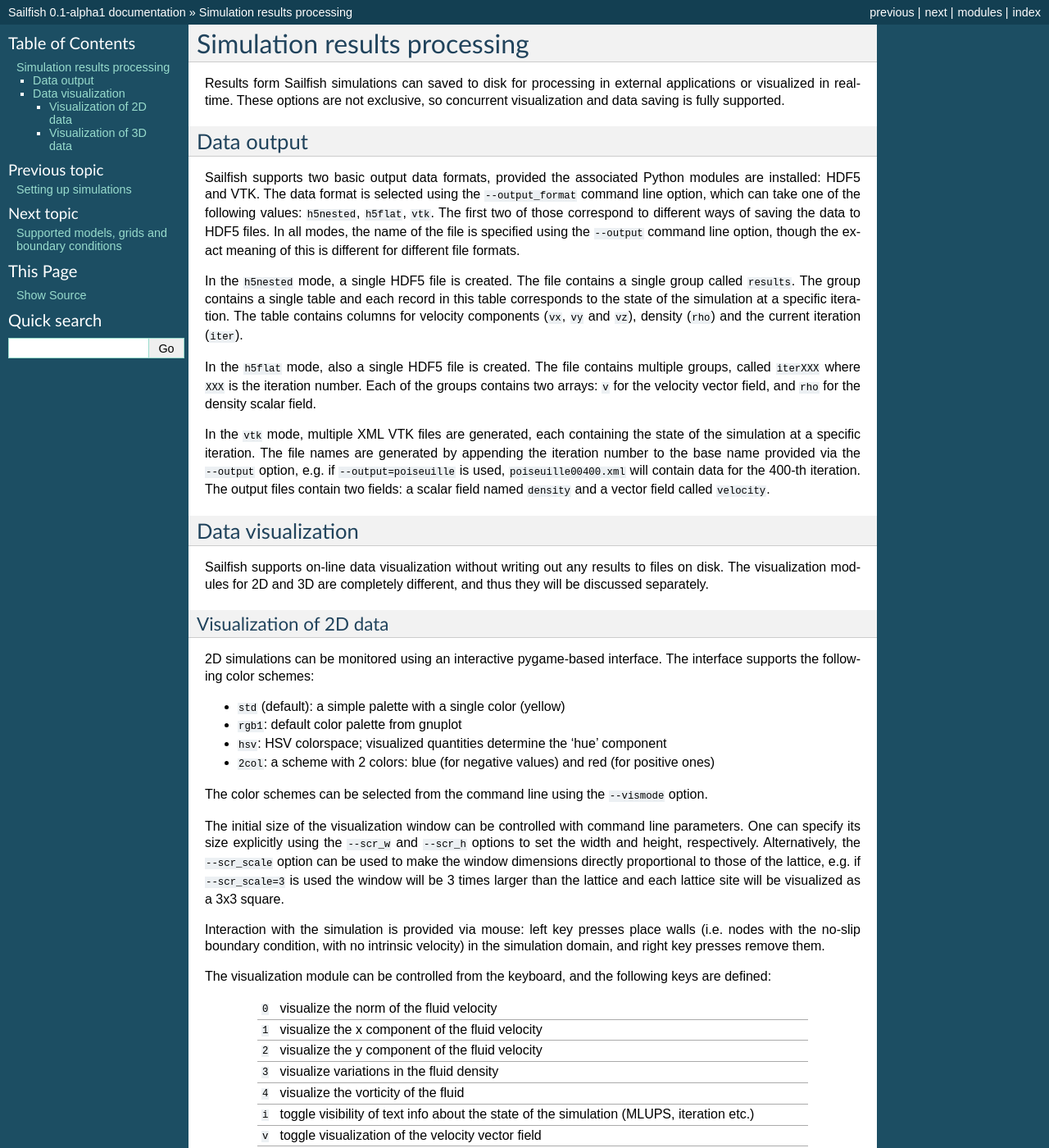
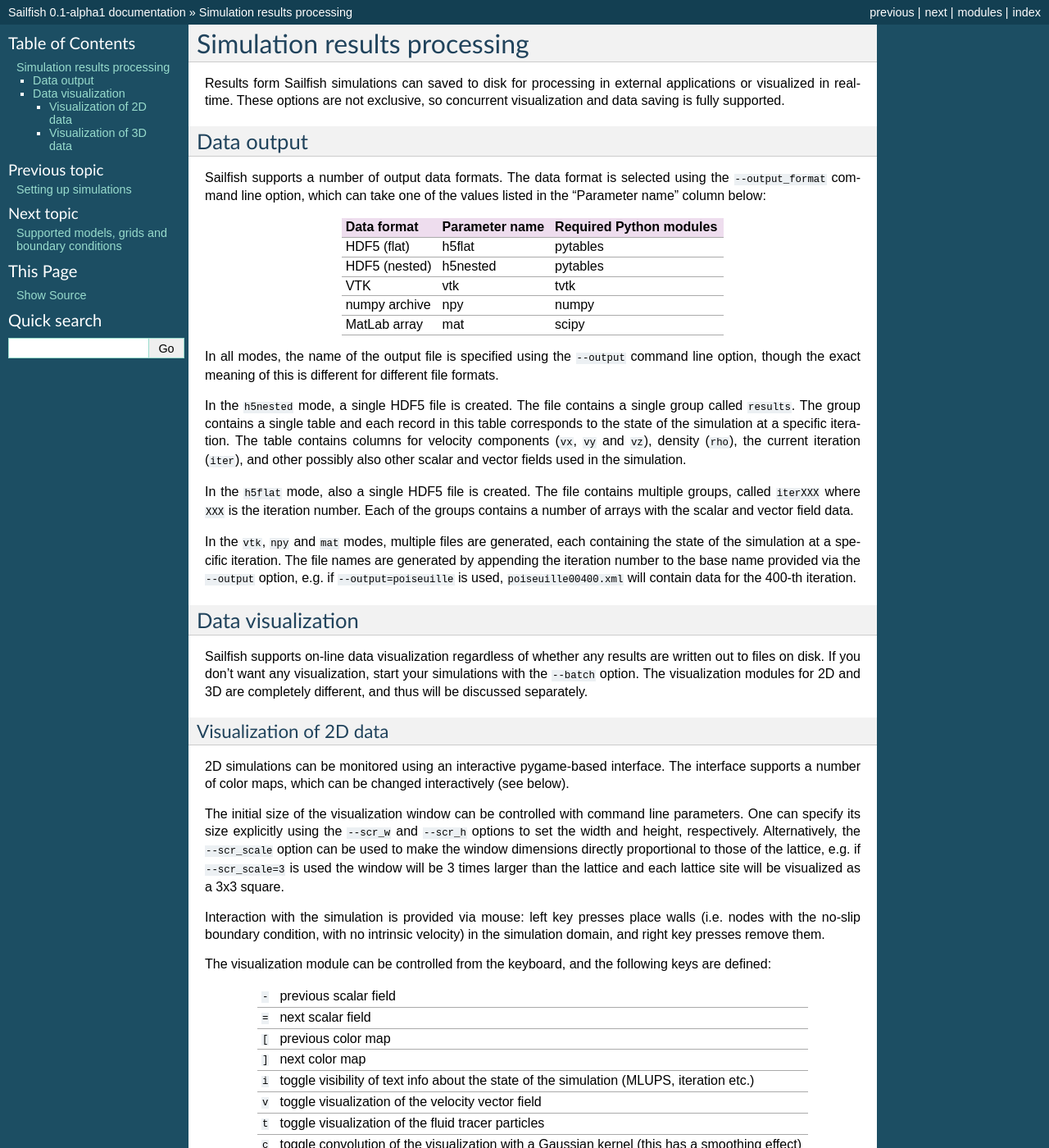
Before and after one commit to sailfish-team/sailfish, a Sphinx documentation site: the page built from doc/results.rst, in a window 1280 px wide and 1400 px high. Shown: the whole window at 82% size. Built offline with Sphinx 7.4.7, drawn with Linux system fonts in a browser that asks for light colours; formulas are drawn with MathJax 3; some of the changed text lies outside the part shown.

Commit message:
Update the results processing section in the docs.

```diff
--- a/doc/results.rst
+++ b/doc/results.rst
@@ -8,51 +8,53 @@
 Data output
 -----------
 
-Sailfish supports two basic output data formats, provided the associated Python modules
-are installed: HDF5 and VTK.  The data format is selected
+Sailfish supports a number of output data formats.  The data format is selected
 using the ``--output_format`` command line option, which can take one of the
-following values: ``h5nested``, ``h5flat``, ``vtk``.  The first two of those correspond
-to different ways of saving the data to HDF5 files.  In all modes, the name of the
-file is specified using the ``--output`` command line option, though the exact meaning
-of this is different for different file formats.
+values listed in the "Parameter name" column below:
+
+============= ============== =======================
+Data format   Parameter name Required Python modules
+============= ============== =======================
+HDF5 (flat)   h5flat         pytables
+HDF5 (nested) h5nested       pytables
+VTK           vtk            tvtk
+numpy archive npy            numpy
+MatLab array  mat            scipy
+============= ============== =======================
+
+In all modes, the name of the output file is specified using the ``--output`` command
+line option, though the exact meaning of this is different for different file formats.
 
 In the ``h5nested`` mode, a single HDF5 file is created.  The file contains a single
 group called ``results``.  The group contains a single table and each record in this
 table corresponds to the state of the simulation at a specific iteration.  The table
-contains columns for velocity components (``vx``, ``vy`` and ``vz``), density (``rho``)
-and the current iteration (``iter``).
+contains columns for velocity components (``vx``, ``vy`` and ``vz``), density (``rho``),
+the current iteration (``iter``), and other possibly also other scalar and vector fields
+used in the simulation.
 
 In the ``h5flat`` mode, also a single HDF5 file is created.  The file contains
 multiple groups, called ``iterXXX`` where ``XXX`` is the iteration number.  Each
-of the groups contains two arrays: ``v`` for the velocity vector field, and ``rho``
-for the density scalar field.
+of the groups contains a number of arrays with the scalar and vector field data.
 
-In the ``vtk`` mode, multiple XML VTK files are generated, each containing the state
+In the ``vtk``, ``npy`` and ``mat`` modes, multiple files are generated, each containing the state
 of the simulation at a specific iteration.  The file names are generated by appending
 the iteration number to the base name provided via the ``--output`` option, e.g. if
 ``--output=poiseuille`` is used, ``poiseuille00400.xml`` will contain data for the
-400-th iteration.  The output files contain two fields: a scalar field named ``density``
-and a vector field called ``velocity``.
+400-th iteration.
 
 Data visualization
 ------------------
 
-Sailfish supports on-line data visualization without writing out any results
-to files on disk.  The visualization modules for 2D and 3D are completely different,
-and thus they will be discussed separately.
+Sailfish supports on-line data visualization regardless of whether any results are
+written out to files on disk.  If you don't want any visualization, start your simulations
+with the ``--batch`` option.  The visualization modules for 2D and 3D are
+completely different, and thus will be discussed separately.
 
 Visualization of 2D data
 ^^^^^^^^^^^^^^^^^^^^^^^^
 
 2D simulations can be monitored using an interactive pygame-based interface.
-The interface supports the following color schemes:
-
-* ``std`` (default): a simple palette with a single color (yellow)
-* ``rgb1``: default color palette from gnuplot
-* ``hsv``: HSV colorspace; visualized quantities determine the 'hue' component
-* ``2col``: a scheme with 2 colors: blue (for negative values) and red (for positive ones)
-
-The color schemes can be selected from the command line using the ``--vismode`` option.
+The interface supports a number of color maps, which can be changed interactively (see below).
 
 The initial size of the visualization window can be controlled with command line parameters.
 One can specify its size explicitly using the ``--scr_w`` and ``--scr_h`` options
@@ -69,11 +71,10 @@
 keys are defined:
 
 =====  ============================================================================================
-``0``  visualize the norm of the fluid velocity
-``1``  visualize the x component of the fluid velocity
-``2``  visualize the y component of the fluid velocity
-``3``  visualize variations in the fluid density
-``4``  visualize the vorticity of the fluid
+``-``  previous scalar field
+``=``  next scalar field
+``[``  previous color map
+``]``  next color map
 ``i``  toggle visibility of text info about the state of the simulation (MLUPS, iteration etc.)
 ``v``  toggle visualization of the velocity vector field
 ``t``  toggle visualization of the fluid tracer particles
@@ -81,13 +82,10 @@
 ``r``  reset the simulation geometry (this clears any obstacles added interactively)
 ``q``  quit the simulation
 ``s``  take a screenshot
-``,``  decrease the max value used for visualization
-``.``  increase the max value used for visualization
+``,``  decrease the max value used in the color map
+``.``  increase the max value used in the color map
 =====  ============================================================================================
 
-The *max value* above corresponds to either the maximum velocity or maximum vorticity,
-depending on the current visualization mode.  Changing this value will affect the color
-scale of the visualized field.
 
 Visualization of 3D data
 ^^^^^^^^^^^^^^^^^^^^^^^^
```
